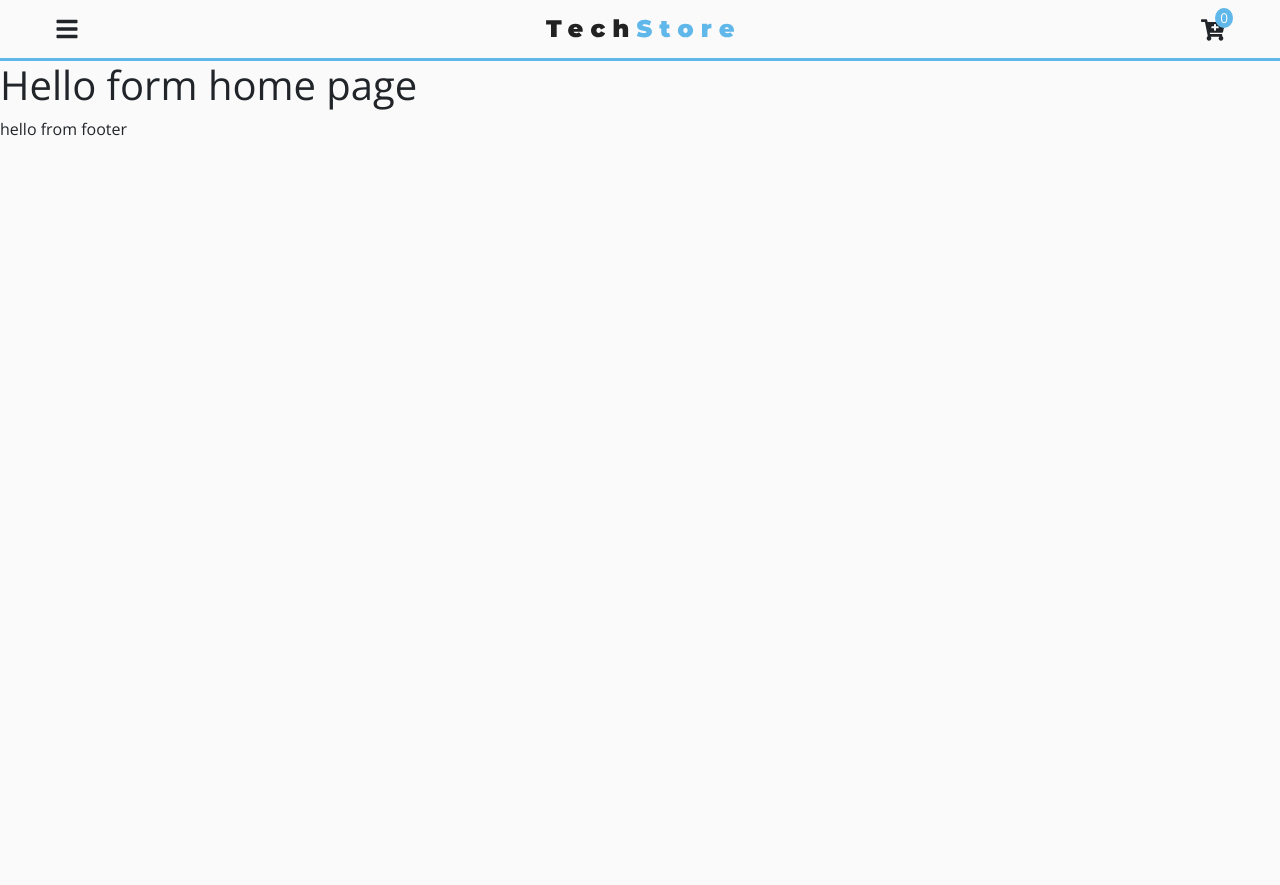
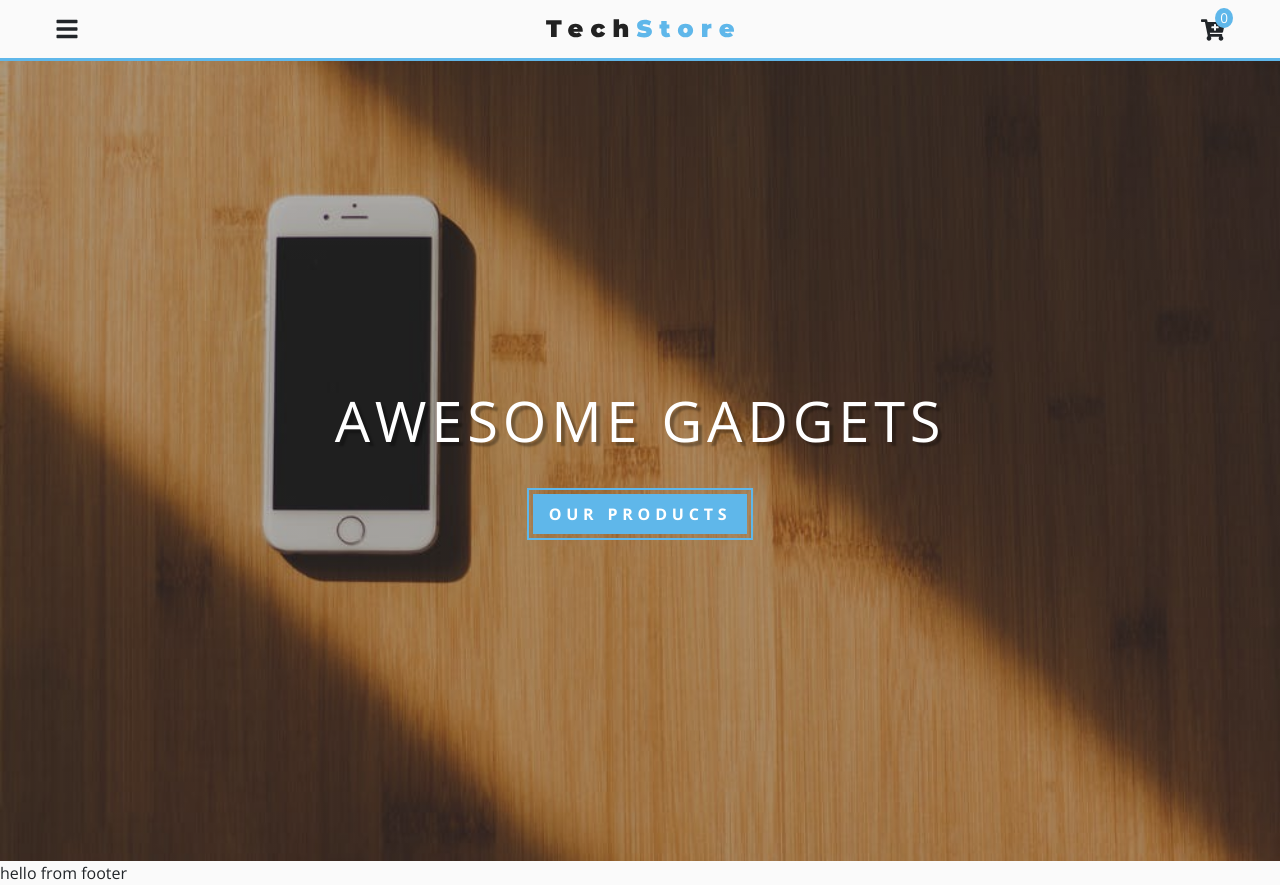
Before and after one commit to ypablo/Tech_store, a React (Create React App) app: page / in a window 1280 px wide. Before the commit the page ends 800 px from the top, so only its background shows below. Built offline with nearby package versions, Linux system fonts and the light colour scheme.

Commit message:
Main page

```diff
--- a/src/App.css
+++ b/src/App.css
@@ -27,3 +27,25 @@
 .text-main {
   color: var(--primaryColor);
 }
+
+.main-link {
+  padding: 0.5rem 1rem;
+  background: var(--primaryColor);
+  color: var(--mainWhite);
+  display: inline-block;
+  text-transform: uppercase;
+  letter-spacing: var(--mainSpacing);
+  outline: 2px solid var(--primaryColor);
+  outline-offset: 4px;
+  border: none;
+  transition: var(--mainTransition);
+  font-weight: bold;
+}
+
+.main-link:hover {
+  background: none;
+  text-decoration: none;
+  color: var(--primaryColor);
+  outline-color: var(--primaryColor);
+  font-weight: bold;
+}
--- /dev/null
+++ b/src/components/Hero.js
@@ -0,0 +1,36 @@
+import React from 'react'
+import styled from 'styled-components'
+import mainBcg from '../images/mainBcg.jpeg'
+
+export default function Hero({img, title, max, children}) {
+    return (
+        <HeroWrapper max={max} img={img}>
+            <div className="banner">
+                <h1 className="title">{title}</h1>
+                {children}
+            </div>
+
+        </HeroWrapper>
+    )
+}
+
+const HeroWrapper = styled.div`
+    text-align: center;
+    display: flex;
+    align-items: center;
+    justify-content: center;
+    min-height: ${props => (props.max? "100vh" : "60vh")};
+    color: var(--mainWhite);
+    background: linear-gradient(var(--primaryRGBA),var(--primaryRGBA)), url(${props => props.img}) center/ cover no-repeat;
+    .title {
+        padding-top: 2rem;
+        font-size: 3.5rem;
+        text-shadow: 4px 4px 2px rgba(0, 0, 0, 0.3);
+        text-transform: uppercase;
+        letter-spacing: var(--mainSpacing);
+    }
+`
+
+Hero.defaultProps = {
+    img: mainBcg
+}
--- a/src/pages/HomePage.js
+++ b/src/pages/HomePage.js
@@ -1,15 +1,17 @@
 import React from 'react'
 import { ProductConsumer } from '../context/context'
+import Hero from '../components/Hero'
+import {Link} from 'react-router-dom'
+import App from '../App';
 
 export default function HomePage() {
     return (
         <div>
-            <ProductConsumer>
-                {value => {
-                    console.log(value)
-                    return <h1>Hello form home page</h1>
-                }}
-            </ProductConsumer>
+            <Hero title="awesome gadgets" max="true">
+                <Link to="/products" className="main-link" style={{margin:"2rem"}}>
+                    our products
+                </Link>
+            </Hero>
         </div>
     )
 }
```
Also changed, not shown: 1 other file (tests, documents, lock files or other folders).
